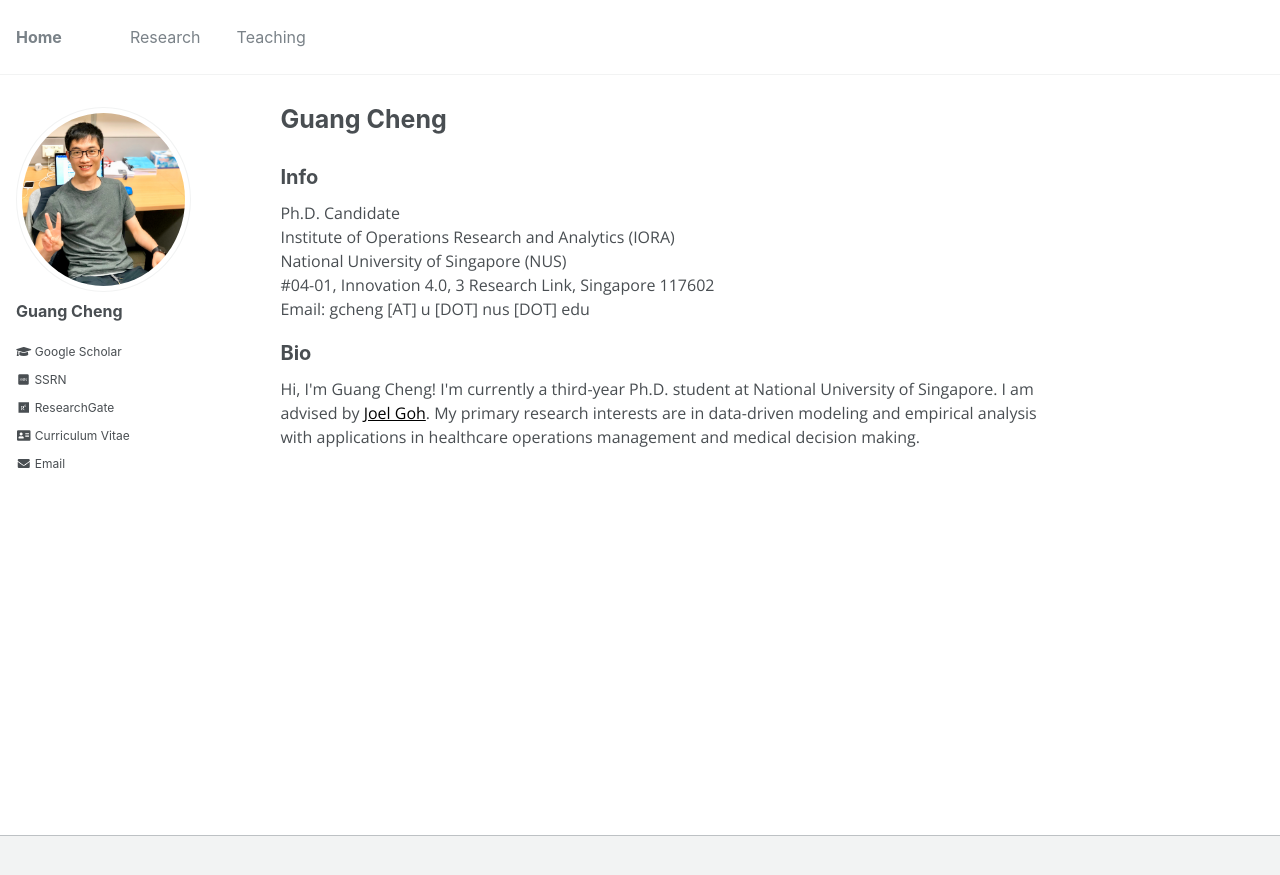
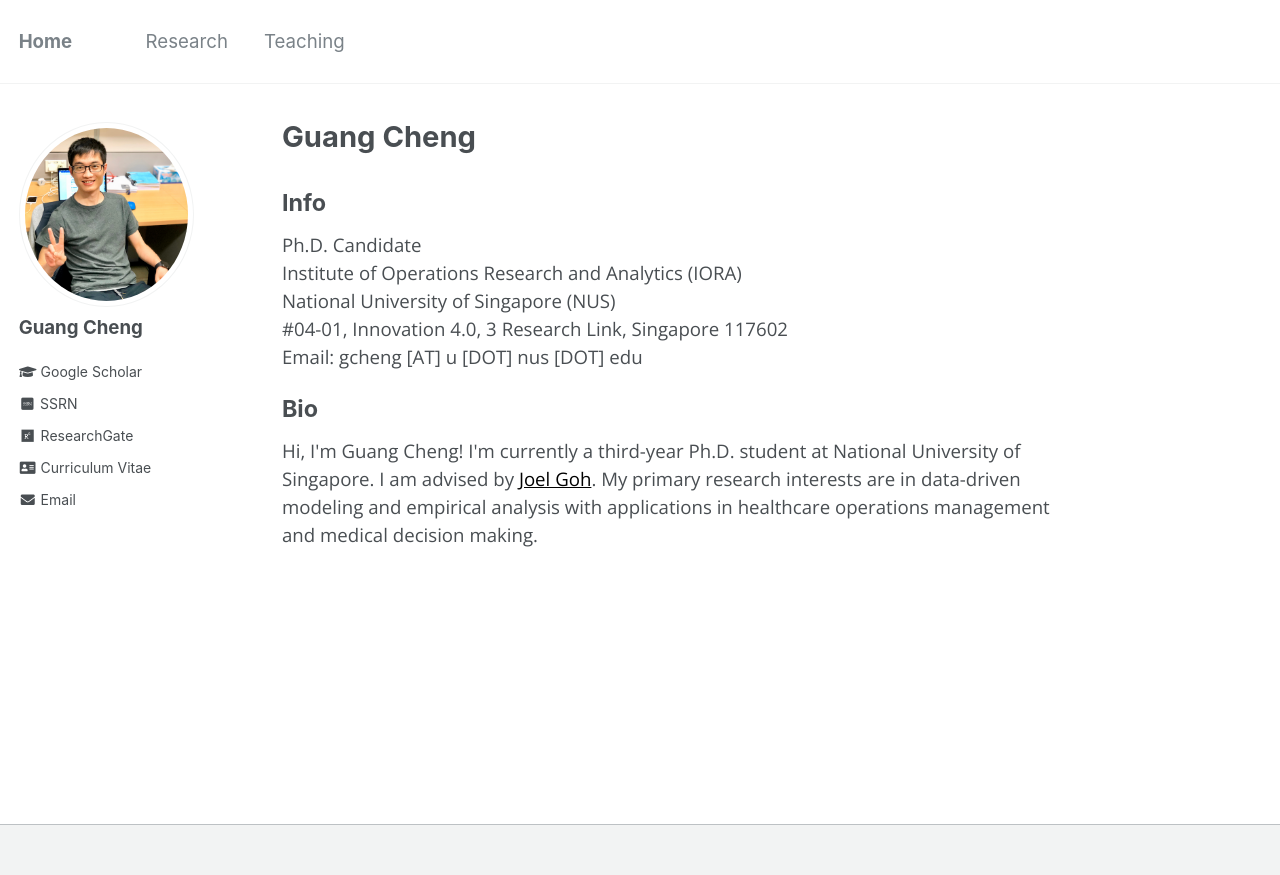
Before and after one commit to gcheng-nus/gcheng-nus.github.io, a Jekyll site: the page built from _pages/about.md, in a window 1280 px wide. Shown: the top 875 px of the page. Built offline with Jekyll 4.4.1, drawn with Linux system fonts in a browser that asks for light colours; some web fonts are replaced.

Commit message:
change font

```diff
--- a/_pages/about.md
+++ b/_pages/about.md
@@ -12,7 +12,7 @@
 @import url('https://fonts.googleapis.com/css2?family=Open+Sans&display=swap');
 </style>
 <!-- <body style="font-family: sans-serif; font-size: 9pt;"> -->
-<body style="font-family: Open Sans; font-style: light; font-size: 12pt;">
+<body style="font-family: Open Sans; font-style: light; font-size: 14pt;">
 <!-- <body> -->
 
 <h2 style="margin-top: 1em;">Info</h2>
```
